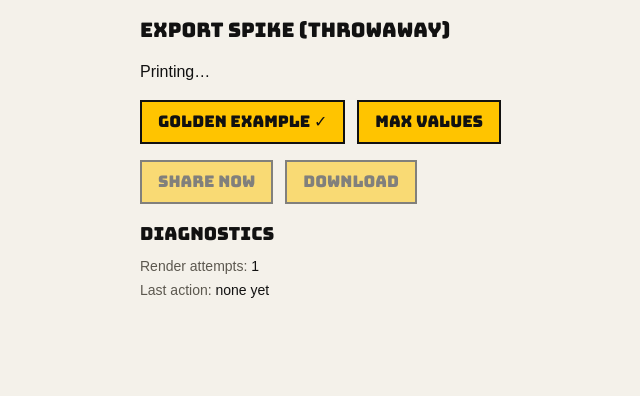
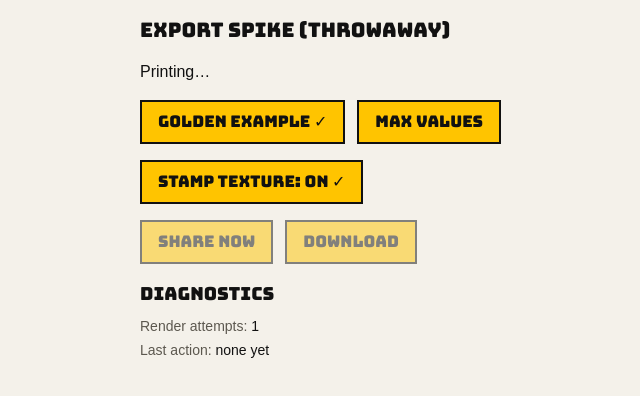
Before and after one commit to simplyjoshardals/detty-splitter, a Next.js app: page /spike in a window 1280 px wide. Shown: the top 396 px of the page, without its empty margins (228-868 px from the left). Built offline with nearby package versions, Linux system fonts and the light colour scheme; no server answers.

Commit message:
T7.3 stage 5: add stamp texture on/off switch to the export spike

```diff
--- a/app/spike/SpikeClient.tsx
+++ b/app/spike/SpikeClient.tsx
@@ -4,6 +4,8 @@
  * THROWAWAY (T2.1, repointed at the real renderer in T7.2): export spike. Pre-renders the
  * receipt PNG with `lib/receipt`, then offers Share (pre-built blob, no await between tap and
  * share()) and Download. The scenario switch shows the golden example and the max-values case.
+ * The texture switch (T7.3) turns the ink-stamp speckles on or off, so render time can be
+ * compared on the same phone. This page calls `renderReceipt` directly, not the pre-render cache.
  */
 import { useEffect, useMemo, useState } from "react";
 import { DEFAULT_RATES } from "@/config";
@@ -102,13 +104,14 @@ export function SpikeClient() {
   const [lastAction, setLastAction] = useState("none yet");
   const [attempt, setAttempt] = useState(0);
   const [scenario, setScenario] = useState<ScenarioId>("golden");
+  const [texture, setTexture] = useState(true);
   const view = useMemo(() => buildReceiptView(SCENARIOS[scenario].state), [scenario]);
 
   useEffect(() => {
     let cancelled = false;
     let objectUrl: string | null = null;
 
-    void renderReceipt(view).then((result) => {
+    void renderReceipt(view, { texture }).then((result) => {
       if (cancelled) return;
       const hasShare = "share" in navigator;
 
@@ -143,7 +146,7 @@ export function SpikeClient() {
       cancelled = true;
       if (objectUrl) URL.revokeObjectURL(objectUrl);
     };
-  }, [attempt, view]);
+  }, [attempt, view, texture]);
 
   function handleRetry(): void {
     setState({ status: "rendering" });
@@ -154,6 +157,11 @@ export function SpikeClient() {
     if (next === scenario) return;
     setState({ status: "rendering" });
     setScenario(next);
+  }
+
+  function handleTexture(): void {
+    setState({ status: "rendering" });
+    setTexture((on) => !on);
   }
 
   // Deliberately NOT async: share() must start inside the click, with no await before it.
@@ -201,7 +209,7 @@ export function SpikeClient() {
   if (state.status === "ready") {
     rows.push([
       "Render",
-      `${state.diagnostics.renderMs} ms, ${(state.diagnostics.blobBytes / 1024).toFixed(0)} KB PNG`,
+      `${state.diagnostics.renderMs} ms, ${(state.diagnostics.blobBytes / 1024).toFixed(0)} KB PNG (stamp texture ${texture ? "on" : "off"}, ${SCENARIOS[scenario].label})`,
     ]);
   }
   rows.push(["Render attempts", String(attempt + 1)]);
@@ -230,6 +238,18 @@ export function SpikeClient() {
             {id === scenario ? " ✓" : ""}
           </button>
         ))}
+      </div>
+
+      <div className="flex flex-wrap gap-3">
+        <button
+          type="button"
+          role="switch"
+          aria-checked={texture}
+          className={BUTTON}
+          onClick={handleTexture}
+        >
+          Stamp texture: {texture ? "on ✓" : "off"}
+        </button>
       </div>
 
       <div className="flex flex-wrap gap-3">
```
Also changed, not shown: 1 other file (tests, documents, lock files or other folders).
